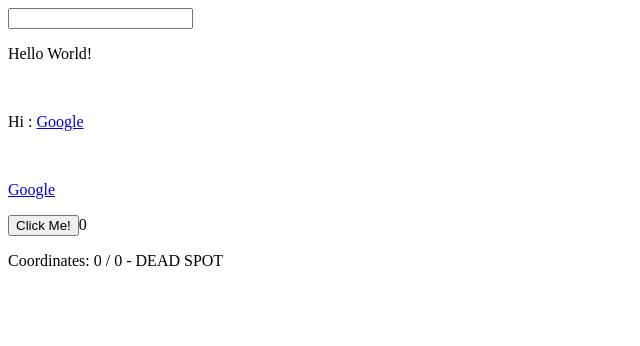
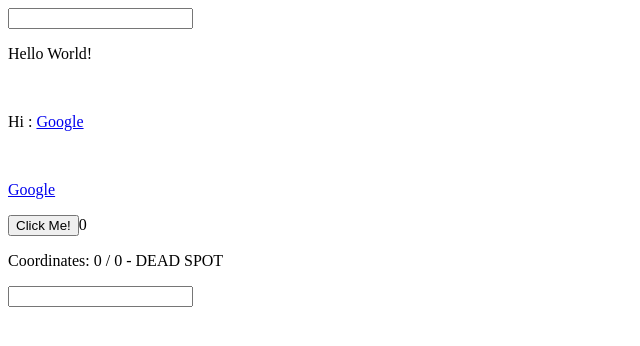
Before and after one commit to latest-version/learnVue, a plain HTML site: page index.html in a window 1280 px wide. Shown: the whole page, without its empty margins (0-640 px from the left). Drawn offline with nearby package versions, Linux system fonts and the light colour scheme.

Commit message:
Listening to Keyboard Events

```diff
--- a/index.html
+++ b/index.html
@@ -17,6 +17,7 @@
             <p v-html="finishedLink"></p>
             <p><button v-on:click="increse(10, $event)">Click Me!</button>{{ counter }}</p>
             <p>Coordinates: {{ x }} / {{ y }} - <span v-on:mousemove.stop="">DEAD SPOT</span></p>
+            <p><input v-on:keyup.enter.space="alertMe"></p>
         </div>
         <script>
             new Vue({
@@ -46,6 +47,9 @@
                     },
                     dummy: function(event){
                         event.stopPropagation();
+                    },
+                    alertMe: function(){
+                        alert('Alert');
                     }
                 }
             });
```
